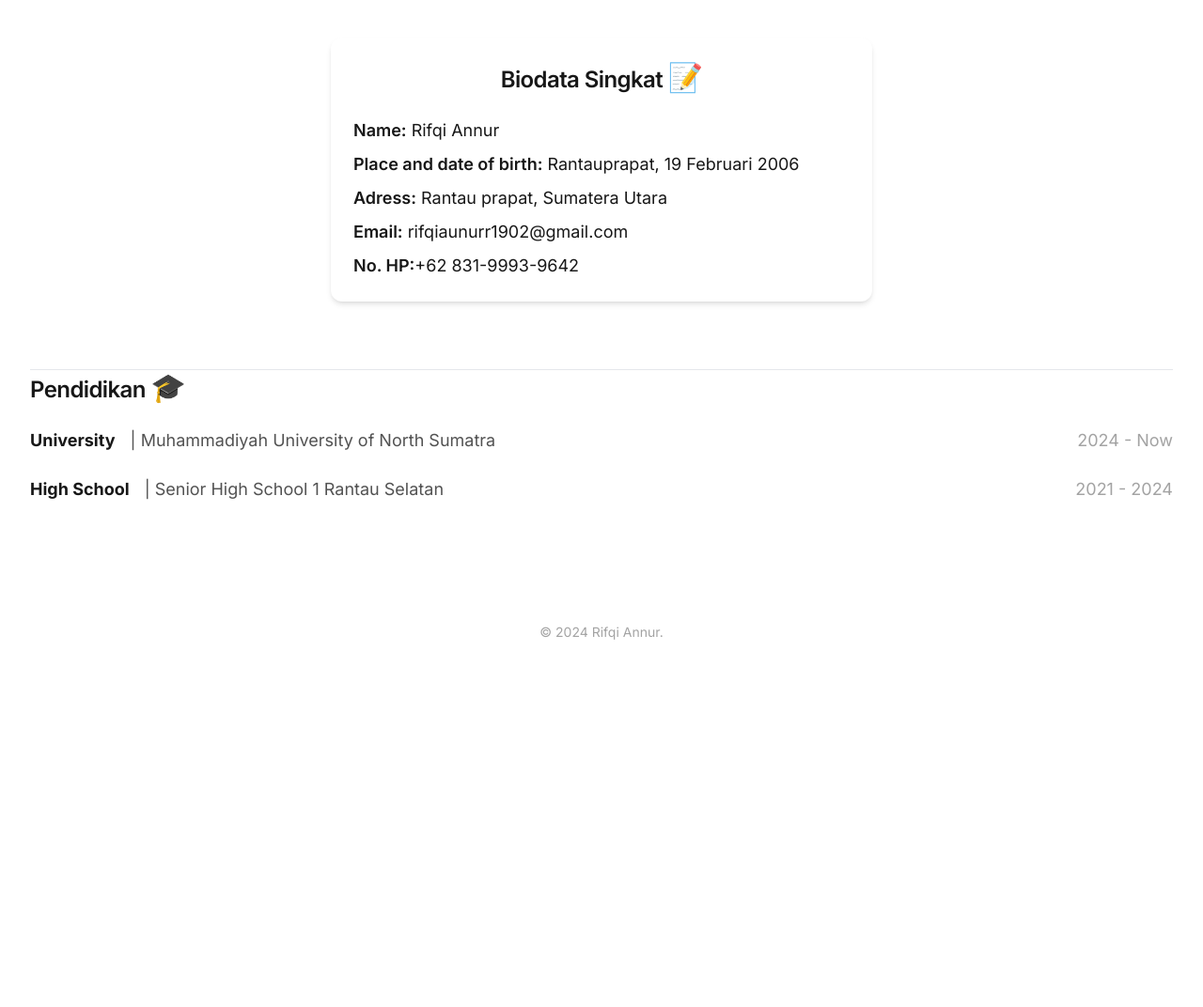
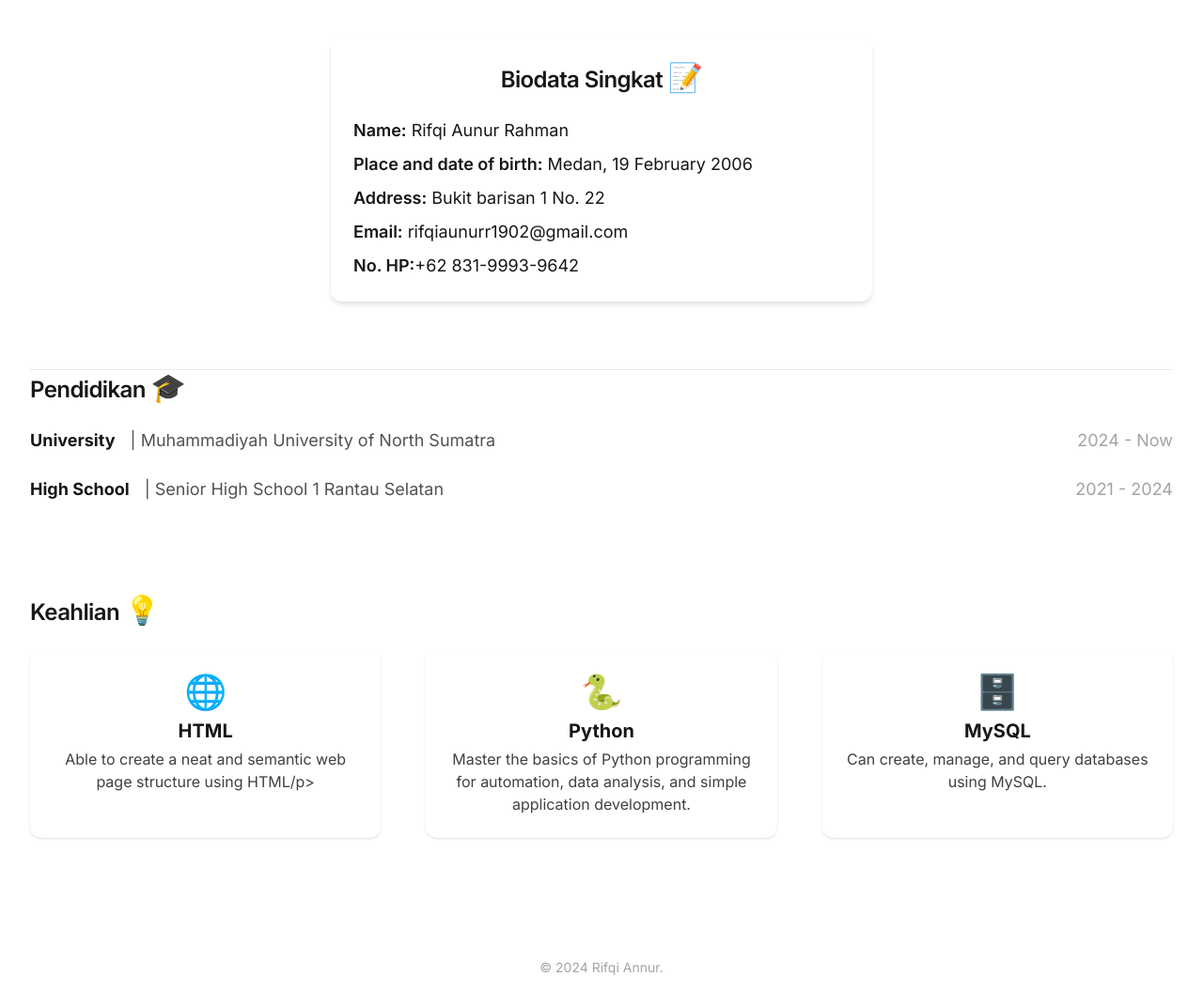
Before and after one commit to Journalscode/Rifqi-an-nur, a website: page index.html in a window 1280 px wide. Shown: the part 920-1992 px from the top of the page at 94% size. Before the commit the page ends 1635 px from the top, so only its background shows below. Drawn offline with nearby package versions, Linux system fonts and the light colour scheme.

Commit message:
Add skils

```diff
--- a/index.html
+++ b/index.html
@@ -58,7 +58,7 @@
             </div>
         </div>
         <div class="flex-1 flex justify-end">
-            <img src="./img/profile-picture.jpg" alt="Andre Daffari Sinaga" class="rounded-3xl shadow-2xl w-56 h-56 object-cover border-8 border-white hover:scale-105 hover:rotate-2 transition duration-300" />
+            <img src="./img/profile-picture.jpg" alt="Rifqi Aunur Rahman" class="rounded-3xl shadow-2xl w-56 h-56 object-cover border-8 border-white hover:scale-105 hover:rotate-2 transition duration-300" />
         </div>
     </section>
 
@@ -78,7 +78,7 @@
                 </li>
                 <li class="flex items-center gap-3">
                     <span class="text-2xl">🎞️</span>
-                    <span>Watch movies especially the thriller genre.</span>
+                    <span>Watch movies.</span>
                 </li>
             </ul>
         </div>
@@ -123,9 +123,9 @@
         <div class="w-full max-w-xl bg-white rounded-xl shadow-md p-6 flex flex-col gap-3 items-center">
             <h2 class="text-2xl font-semibold mb-3 tracking-tight text-center">Biodata Singkat <span class="text-3xl">📝</span></h2>
             <ul class="text-base md:text-lg space-y-2 w-full">
-                <li><span class="font-semibold">Name:</span> Rifqi Annur</li>
-                <li><span class="font-semibold">Place and date of birth:</span> Rantauprapat, 19 Februari 2006</li>
-                <li><span class="font-semibold">Adress:</span> Rantau prapat, Sumatera Utara</li>
+                <li><span class="font-semibold">Name:</span> Rifqi Aunur Rahman </li>
+                <li><span class="font-semibold">Place and date of birth:</span> Medan, 19 February 2006</li>
+                <li><span class="font-semibold">Address:</span> Bukit barisan 1 No. 22</li>
                 <li><span class="font-semibold">Email:</span> rifqiaunurr1902@gmail.com</li>
                 <li><span class="font-semibold">No. HP:</span>+62 831-9993-9642</li>
             </ul>
@@ -150,6 +150,30 @@
         </ul>
     </section>
 
+    <!-- Keahlian Section -->
+    <section class="px-8 mb-24 mt-8">
+        <h2 class="text-2xl font-semibold mb-6 tracking-tight">Keahlian <span class="text-3xl">💡</span></h2>
+        <div class="flex flex-col md:flex-row gap-6 md:gap-12">
+            <div class="flex-1 flex flex-col items-center bg-white rounded-xl shadow p-6">
+                <span class="text-4xl mb-2">🌐</span>
+                <h3 class="text-xl font-bold mb-1">HTML</h3>
+                <p class="text-neutral-700 text-center">Able to create a neat and semantic web page structure using HTML/p>
+            </div>
+            <div class="flex-1 flex flex-col items-center bg-white rounded-xl shadow p-6">
+                <span class="text-4xl mb-2">🐍</span>
+                <h3 class="text-xl font-bold mb-1">Python</h3>
+                <p class="text-neutral-700 text-center">Master the basics of Python programming for automation, data analysis, and simple application development.</p>
+            </div>
+            <div class="flex-1 flex flex-col items-center bg-white rounded-xl shadow p-6">
+                <span class="text-4xl mb-2">🗄️</span>
+                <h3 class="text-xl font-bold mb-1">MySQL</h3>
+                <p class="text-neutral-700 text-center">Can create, manage, and query databases using MySQL.</p>
+            </div>
+        </div>
+    </section>
+
+
+
     <footer class="text-center text-neutral-400 text-sm py-8">
         &copy; 2024 Rifqi Annur.
     </footer>
```
